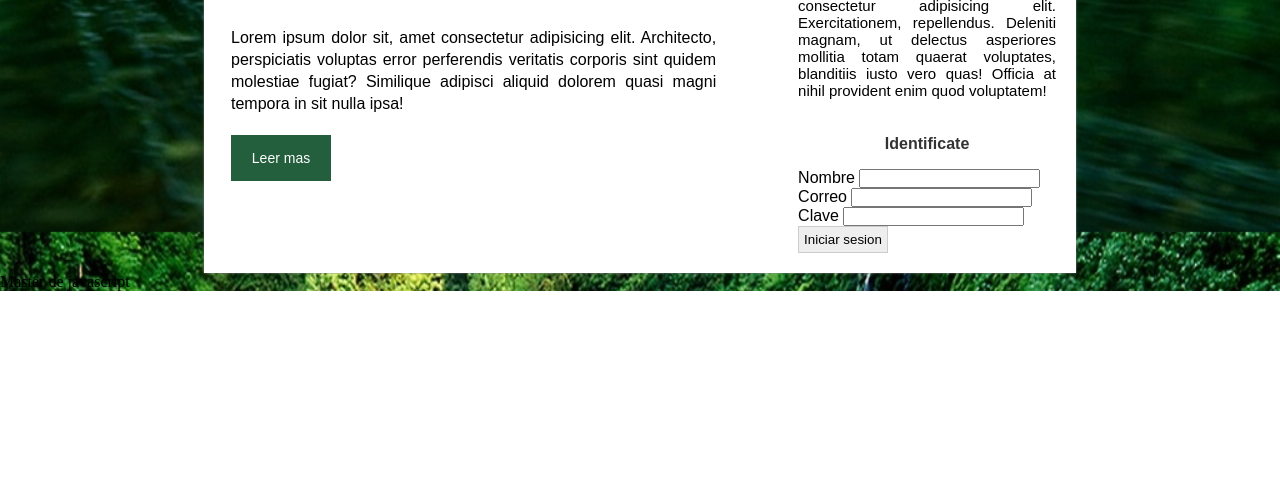
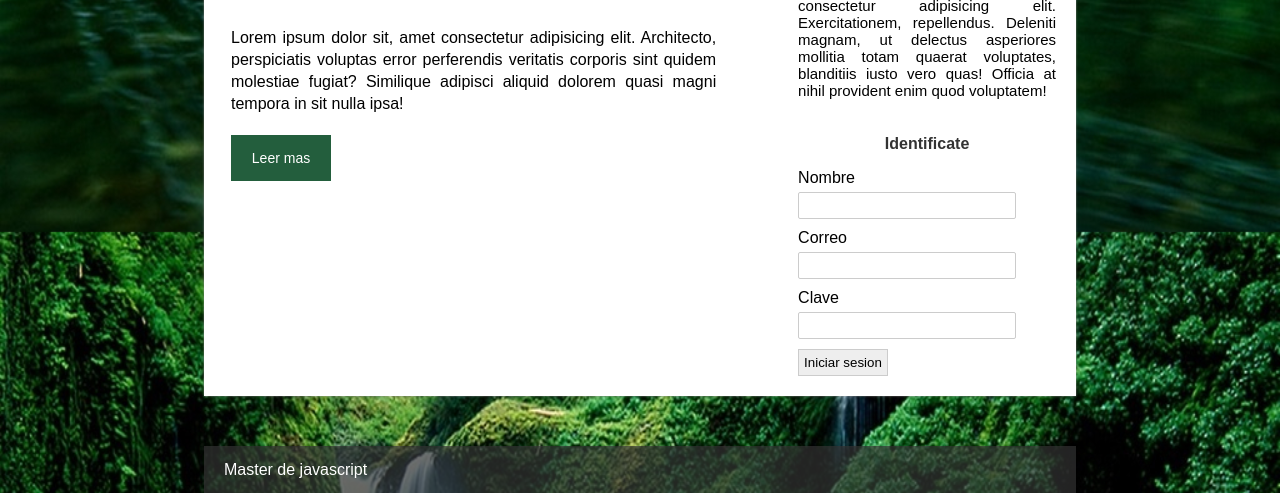
Before and after one commit to blacknoob20/vr-udemy-page-js, a website built with webpack: page src/index.html in a window 1280 px wide. Shown: the part 568-1061 px from the top of the page. Before the commit the page ends 859 px from the top, so only its background shows below. Built offline with nearby package versions, Linux system fonts and the light colour scheme.

Commit message:
Maquetacion del footer en nuestra pagina web

```diff
--- a/src/styles.css
+++ b/src/styles.css
@@ -148,9 +148,7 @@ body
     text-align: justify;
 }
 
-form input[type="text"]
-form input[type="password"]
-form input[type="email"]{
+input[type="text"], input[type="password"], input[type="email"]{
     padding: 5px;
     border-radius: 2px;
     border: 1px solid #ccc;
@@ -160,9 +158,22 @@ form input[type="email"]{
     /* box-shadow: 0px 0px 2px gray; */
 }
 
-form input[type="submit"]{
+input[type="submit"]{
     background-color: #eee;
     padding: 5px;
     border: 1px solid #ccc;
 
 }
+
+footer{
+    font-family: Arial, Helvetica, sans-serif;
+    color: white;
+    height: 47px;
+    background-color: rgba(51, 51, 51, 0.70);
+    margin: 0px auto;
+    width: 65%;
+    padding-left: 20px;
+    padding-right: 20px;
+    margin-top: 50px;
+    line-height: 47px;
+}
```
